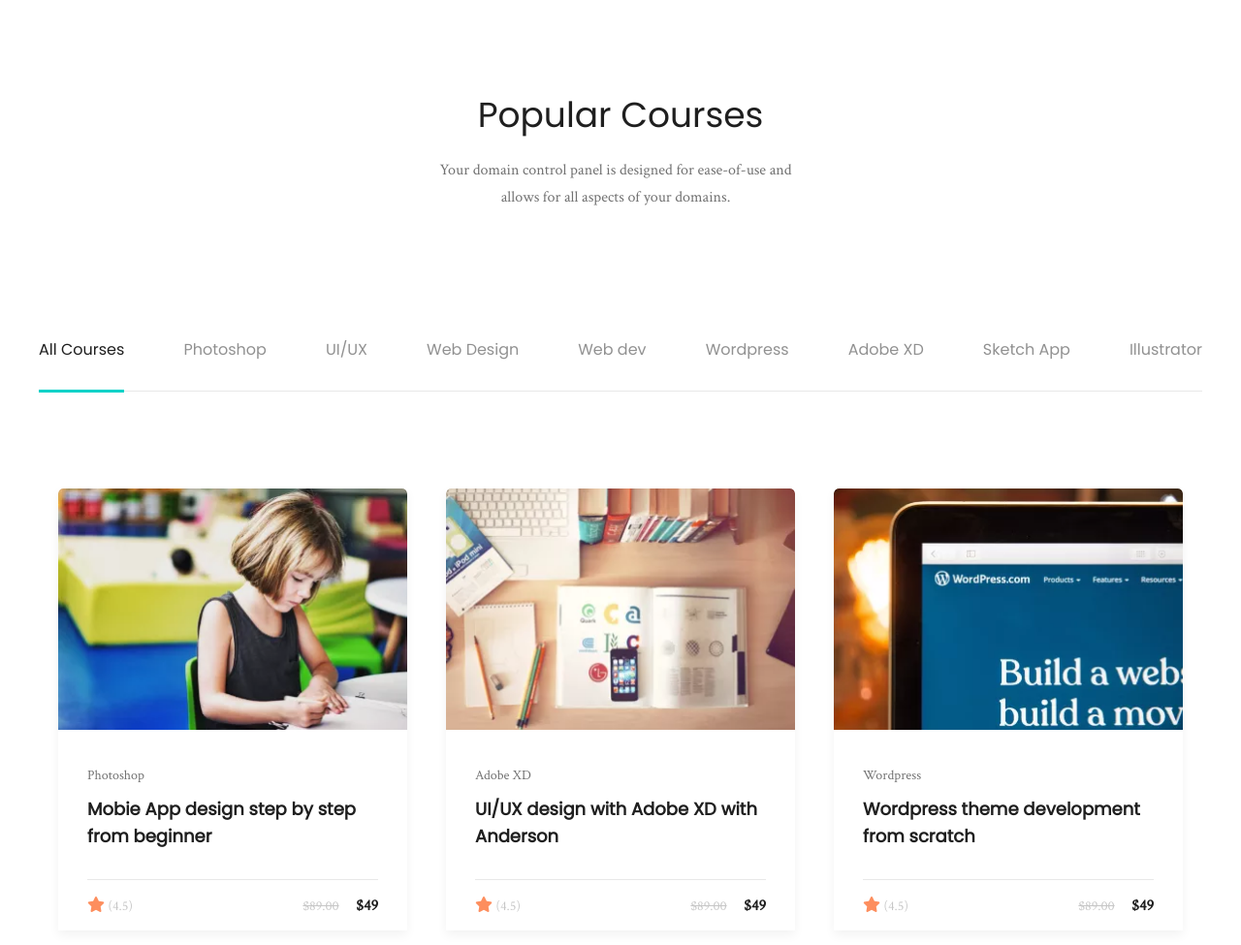
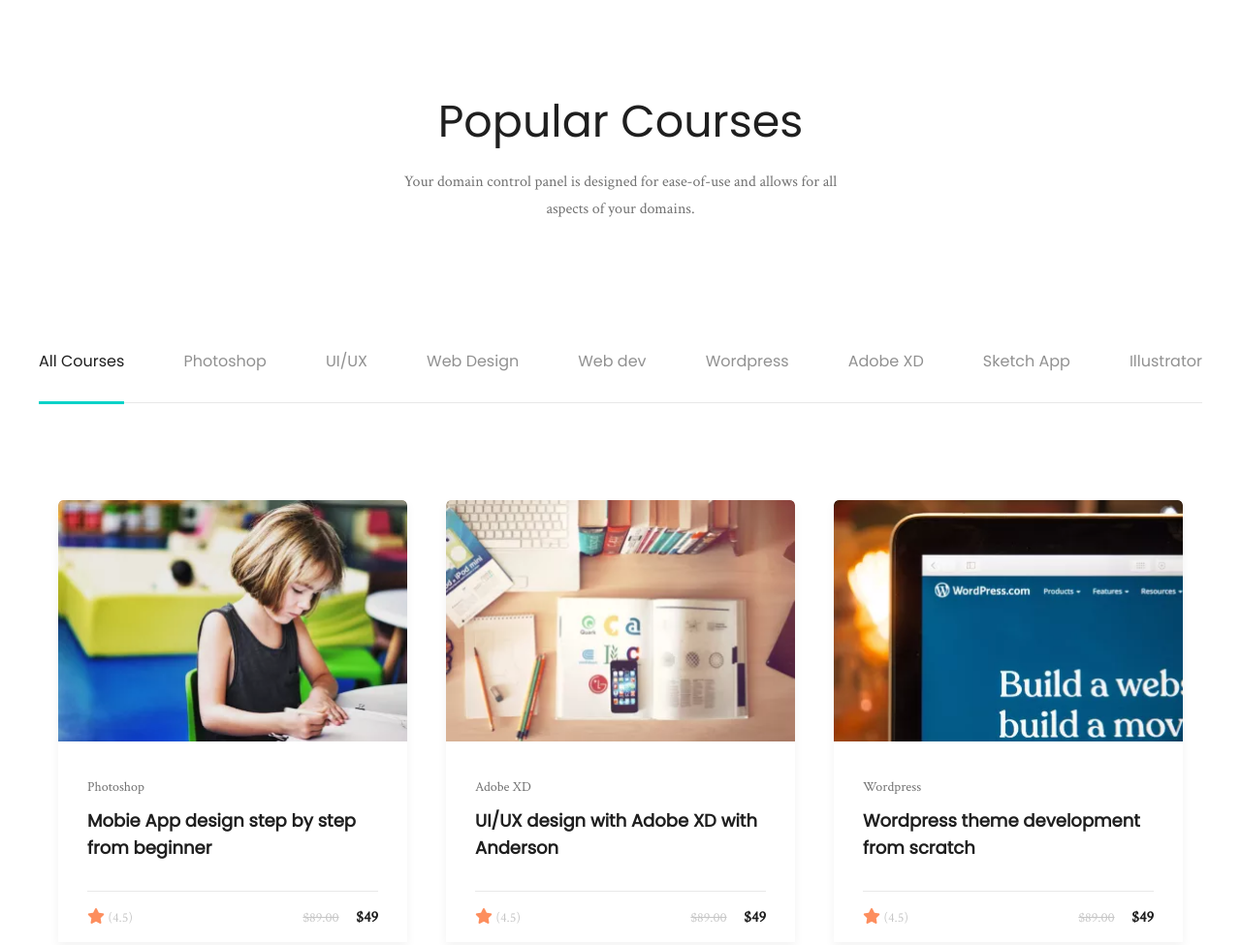
Before and after one commit to ahmad-raza-1/Edumark, a plain HTML site: page index.html in a window 1280 px wide. Shown: the part 1353-2328 px from the top of the page at 97% size. Drawn offline with Linux system fonts and the light colour scheme.

Commit message:
edumark completed

```diff
--- a/css/styles.css
+++ b/css/styles.css
@@ -803,13 +803,19 @@ header .hero .detail {
   margin-bottom: 100px;
 }
 .portfolio .p_courses h3 {
-  line-height: 40px;
+  font-size: 46px !important;
+  font-weight: 400;
+  line-height: 52px;
   margin-bottom: 23px;
+  color: #1f1f1f;
+  display: flex;
+  align-items: center;
+  justify-content: center;
 }
 .portfolio .p_courses p {
-  max-width: 400px;
+  max-width: 450px;
   line-height: 28px;
-  margin-left: 395px;
+  margin: 0 auto !important;
 }
 .folio ul {
   margin-bottom: 100px !important;
@@ -1386,7 +1392,7 @@ a {
   opacity: 0.5;
 }
 .help_area .test p {
-  font-size: 24px;
+  font-size: 16px !important;
   color: #fff;
   font-weight: 400;
   font-family: "Poppins", sans-serif;
@@ -1461,14 +1467,13 @@ a {
   justify-content: center;
 }
 .our_courses .o_courses .detail p {
-  font-size: 17px;
   font-family: "Crimson Text", serif;
   font-weight: 400;
   line-height: 28px;
-  max-width: 400px;
+  max-width: 450px !important;
   text-align: center;
   color: #727272;
-  margin-left: 400px;
+  margin: 0 auto !important;
 }
 .s_course {
   border: 1px solid #e8e8e8;
```
